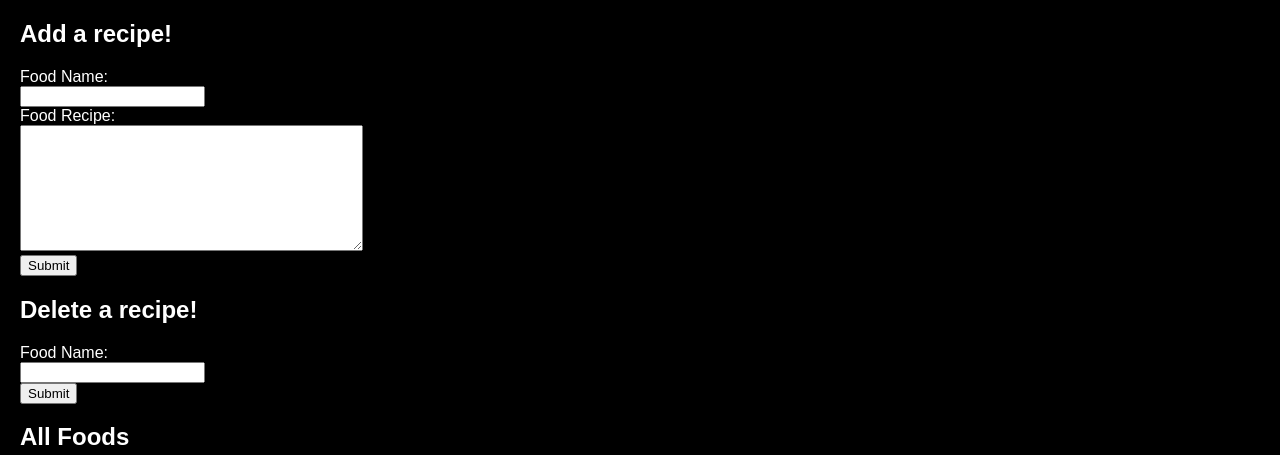
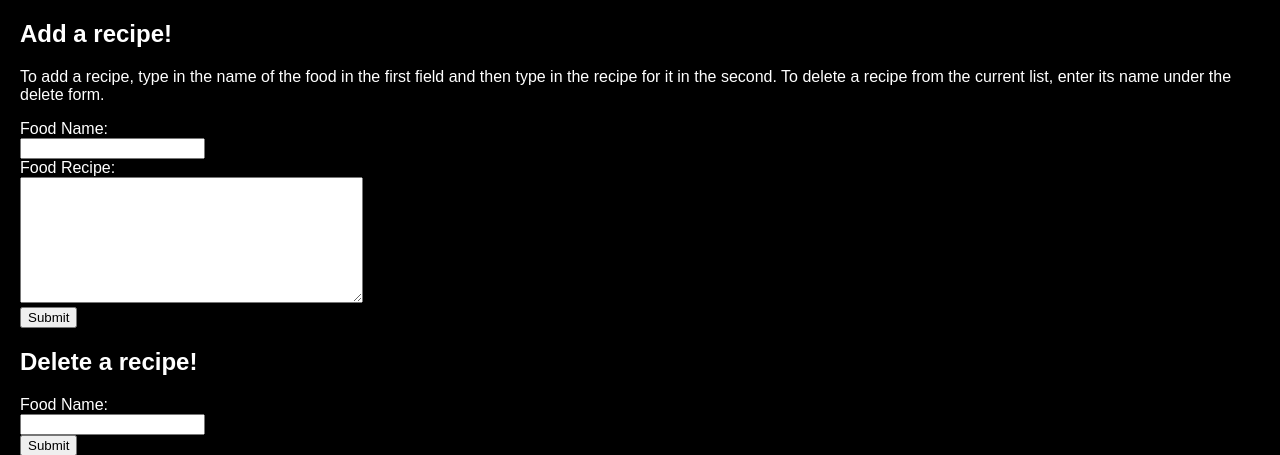
Before and after one commit to AdeebK1129/01_django_ChefDevs, a Django app: page /recipes/list_view/ in a window 1280 px wide. Shown: the part 186-641 px from the top of the page. Run offline with Django 4.2, Linux system fonts and the light colour scheme.

Commit message:
adding messages

```diff
--- a/chef_devs/recipes/templates/recipes/index.html
+++ b/chef_devs/recipes/templates/recipes/index.html
@@ -24,4 +24,5 @@
 </ul>
 
 <p><a href="{% url 'recipes:list_view' %}">Update the Recipes!</a></p>
+<p><a href="{% url 'recipes:forms' %}">Checkout the same form but without Django!</a></p>
 {% endblock %}
--- a/chef_devs/recipes/templates/recipes/list_view.html
+++ b/chef_devs/recipes/templates/recipes/list_view.html
@@ -1,6 +1,7 @@
 {% extends 'base.html' %} {% block content %}
 
 <h2>Add a recipe!</h2>
+<p> To add a recipe, type in the name of the food in the first field and then type in the recipe for it in the second. To delete a recipe from the current list, enter its name under the delete form. </p>
 <form action="" method="post">
     {% csrf_token %}
     <label for="food_name">Food Name:</label><br />
```
